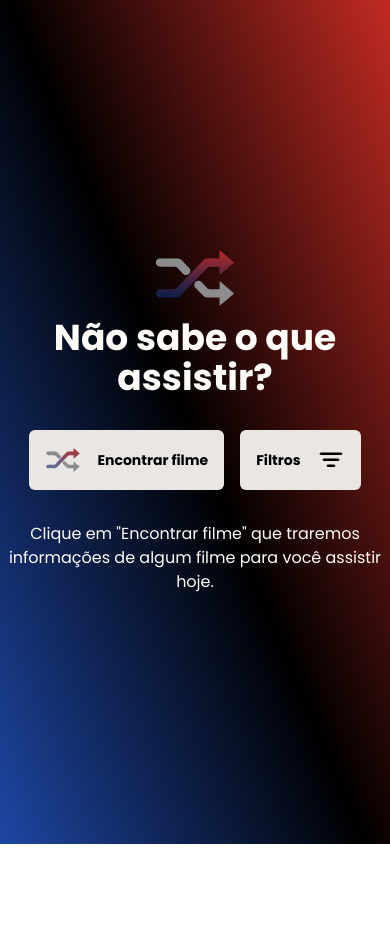
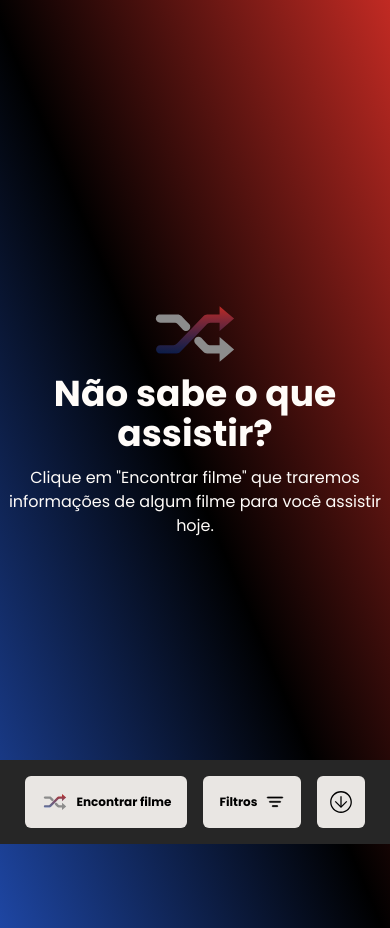
Before and after one commit to WeslleySOR/rocketflix, a React (Vite) app: page / in a window 390 px wide. Before the commit the page ends 844 px from the top, so only its background shows below. Built offline with nearby package versions, Linux system fonts and the light colour scheme.

Commit message:
fix: layout shifts bug between web and mobile

```diff
--- a/src/components/FiltersComponent.tsx
+++ b/src/components/FiltersComponent.tsx
@@ -24,10 +24,10 @@ export function FiltersComponent() {
     <div className="relative">
       <button
         onClick={() => setFilterOpened(!filterOpened)}
-        className="w-fit flex gap-4 justify-center items-center bg-[#E9E6E3] p-4 rounded-md"
+        className="w-fit flex gap-2 justify-center items-center bg-[#E9E6E3] p-4 rounded-md md:gap-4"
       >
-        <span className="text-[#000] text-sm font-bold">Filtros</span>{" "}
-        <img className="w-7 h-7" src="/assets/filter-icon.svg" alt="" />
+        <span className="text-[#000] text-xs font-bold md:text-sm">Filtros</span>{" "}
+        <img className="w-5 h-5 md:w-7 md:h-7" src="/assets/filter-icon.svg" alt="" />
       </button>
       <div
         className={`absolute bottom-[120%] right-0 overflow-hidden rounded-md bg-[#262626] transition-all duration-300 ${
--- a/src/pages/Home.tsx
+++ b/src/pages/Home.tsx
@@ -27,11 +27,11 @@ export function Home() {
 
   const getMoviesFromApi = async () => {
     var image = document.getElementById("movie-poster") as HTMLImageElement;
-    if(image) {
+    if (image) {
       image.src = "";
       image.alt = "";
     }
-    setLoadingImage(true);
+    handleLoadingImage(true);
     const randomNumber = Math.floor(Math.random() * 499) + 1;
     var discoverResponseMovies: IMovieListItem[] = [];
     await instance
@@ -56,11 +56,12 @@ export function Home() {
       )
       .then((response) => {
         setActualMovie(response.data);
-        if (width < 768) window.scrollTo(0, 180);
+        if (width < 768) window.scrollTo(0, 295);
       });
   };
   return (
-    <main className="min-h-screen w-full flex flex-col justify-center gap-8">
+    <>
+      <main className={`min-h-screen w-full flex flex-col justify-center gap-8 ${Object.keys(actualMovie).length !== 0 ? 'my-8' : 'my-0'} md:my-0`}>
         <div className="flex flex-col w-full items-center gap-3">
           <div className="w-20 h-14">
             <img
@@ -72,6 +73,10 @@ export function Home() {
           <h1 className="text-center text-[#FFFCF9] text-4xl font-bold md:text-start">
             Não sabe o que assistir?
           </h1>
+          <span className="block w-fit text-center text-[#FFFCF9] text-base font-normal mx-auto md:text-start md:hidden">
+            Clique em "Encontrar filme" que traremos informações de algum filme
+            para você assistir hoje.
+          </span>
         </div>
         {Object.keys(actualMovie).length !== 0 && (
           <div className="flex flex-col gap-9 w-full md:w-[42.25rem] md:mx-auto md:flex-row md:h-96 md:overflow-hidden">
@@ -83,9 +88,11 @@ export function Home() {
               )}
               <img
                 id="movie-poster"
-              onLoad={() => setLoadingImage(false)}
+                onLoad={() => handleLoadingImage(false)}
                 className="h-full w-full"
-              src={`${import.meta.env.VITE_IMG_URL}${actualMovie.poster_path}`}
+                src={`${import.meta.env.VITE_IMG_URL}${
+                  actualMovie.poster_path
+                }`}
                 alt={`Poster do filme ${actualMovie.title}`}
               />
               <span
@@ -109,7 +116,12 @@ export function Home() {
             </div>
           </div>
         )}
-      <div className="flex gap-4 mx-auto">
+        {width >= 768 && (
+          <footer
+            id="web-footer"
+            className="flex flex-col gap-4"
+          >
+            <div className="flex justify-center gap-4">
               <button
                 onClick={() => getMoviesFromApi()}
                 className="w-fit flex gap-4 justify-center items-center bg-[#E9E6E3] p-4 rounded-md"
@@ -121,14 +133,57 @@ export function Home() {
                     alt="Icone de sortear"
                   />
                 </div>
-          <span className="text-[#000] text-sm font-bold">Encontrar filme</span>
+                <span className="text-[#000] font-bold text-sm">
+                  Encontrar filme
+                </span>
               </button>
               <FiltersComponent />
+              <button className="flex justify-center items-center gap-4bg-[#E9E6E3] p-2 rounded-md">
+                <img className="w-8 h-8" src="/assets/arrow-down.svg" alt="" />
+              </button>
             </div>
-      <span className="w-fit text-center text-[#FFFCF9] text-base font-normal mx-auto md:text-start">
-        Clique em "Encontrar filme" que traremos informações de algum filme para
-        você assistir hoje.
+            <span className=" w-fit text-[#FFFCF9] text-base font-normal mx-auto">
+              Clique em "Encontrar filme" que traremos informações de algum
+              filme para você assistir hoje.
             </span>
+          </footer>
+        )}
       </main>
+      {width < 768 && (
+        <footer
+          id="mobile-footer"
+          className="flex flex-col gap-4 py-4 mx-auto sticky bottom-0 w-full bg-[#262626]"
+        >
+          <div className="flex justify-center gap-4">
+            <button
+              onClick={() => getMoviesFromApi()}
+              className="w-fit flex gap-2 justify-center items-center bg-[#E9E6E3] p-4 rounded-md"
+            >
+              <div className="w-7 h-4">
+                <img
+                  className="h-full w-full"
+                  src="/assets/shuffle.svg"
+                  alt="Icone de sortear"
+                />
+              </div>
+              <span className="text-[#000] text-xs font-bold">
+                Encontrar filme
+              </span>
+            </button>
+            <FiltersComponent />
+            <button
+              onClick={() => window.scrollTo(0, document.body.scrollHeight)}
+              className="flex gap-2 justify-center items-center bg-[#E9E6E3] p-2 rounded-md"
+            >
+              <img className="w-8 h-8" src="/assets/arrow-down.svg" alt="" />
+            </button>
+          </div>
+          <span className="hidden w-fit text-center text-[#FFFCF9] text-base font-normal mx-auto">
+            Clique em "Encontrar filme" que traremos informações de algum filme
+            para você assistir hoje.
+          </span>
+        </footer>
+      )}
+    </>
   );
 }
```
Also changed, not shown: public/assets/arrow-down.svg (added). Lines whose indentation alone changed are shown as unchanged.
